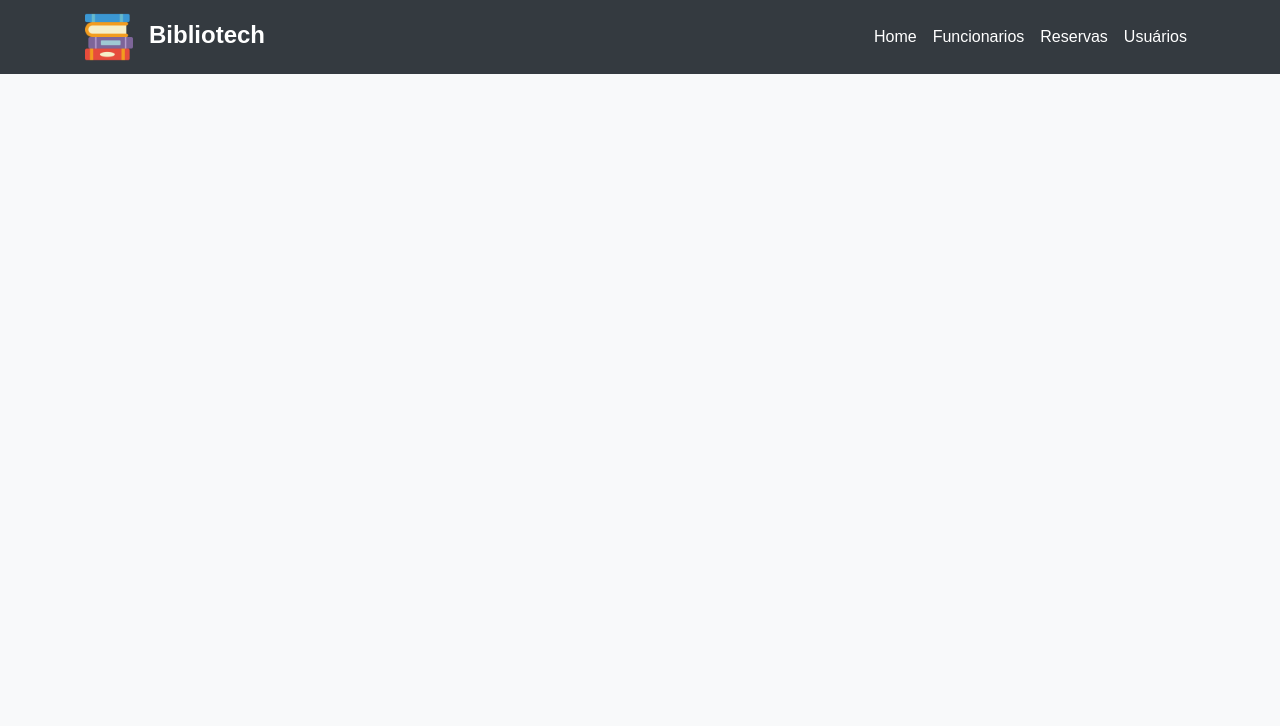
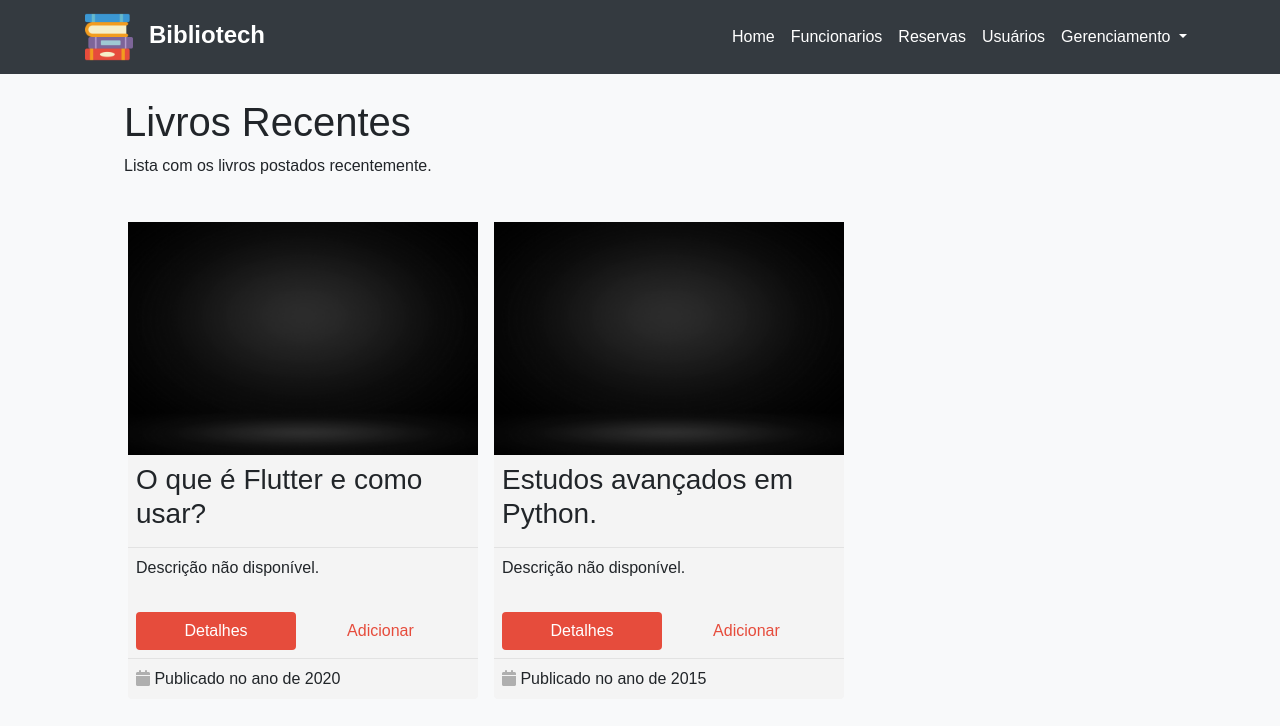
Before and after one commit to ikatahira/Biblio_Tech_Fatec_AMS, a Django app: page / in a window 1280 px wide. Shown: the top 726 px of the page. Run offline with Django 5.2, Linux system fonts and the light colour scheme; data comes from the database, SQL or seed files in the repository; both versions use the stored data as it was after the commit; some libraries are stand-ins or nearby versions.

Commit message:
Modificando pagina base

```diff
--- a/pastamodel/appmodelo/static/css/style.css
+++ b/pastamodel/appmodelo/static/css/style.css
@@ -18,3 +18,72 @@ body {
 .nav-item a:hover {
   color: #b6b6b6 !important;
 }
+
+.dropdown-menu a {
+  color: #343a40 !important;
+  transition: 0.3s;
+}
+
+.dropdown-menu a:hover {
+  color: #e64c3c !important;
+  border-bottom: 1px solid #e64c3c;
+}
+
+/* */
+
+.card-container {
+  display: flex;
+  justify-content: left;
+  align-items: center;
+  padding: 20px;
+}
+
+.card {
+  width: 350px;
+  background-color: #f4f4f4;
+  border: none !important;
+  transition: transform 0.3s ease, box-shadow 0.3s ease;
+  text-align: left;
+  cursor: pointer;
+}
+
+.card:hover {
+  transform: translateY(-10px);
+  box-shadow: 5px 5px 10px rgba(0, 0, 0, 0.3);
+}
+
+.card-content {
+  border-top: 1px solid #b6b6b648;
+}
+
+.btn-card {
+  background-color: #e64c3c;
+  color: #fff;
+  width: 160px;
+}
+
+.btn-card:hover {
+  background-color: transparent;
+  color: #e64c3c;
+  width: 160px;
+  border: 1px solid #e64c3c;
+}
+
+.add {
+  background-color: transparent !important;
+  color: #e64c3c;
+}
+
+.add:hover {
+  background-color: transparent !important;
+  color: #e64c3c;
+  border: 1px solid #e64c3c;
+}
+
+.card-publish-date {
+  border-top: 1px solid #b6b6b648;
+}
+
+.card-publish-date i {
+  color: #afafaf !important;
+}
--- a/pastamodel/appmodelo/templates/Header.html
+++ b/pastamodel/appmodelo/templates/Header.html
@@ -16,7 +16,7 @@
     />
   </head>
   <body>
-    <nav class="navbar navbar-expand-md navbar-dark fixed-top">
+    <nav class="navbar navbar-expand-md navbar-dark">
       <div class="container">
         <a class="navbar-brand" href="{% url 'home' %}">
           <img
@@ -54,6 +54,60 @@
             <li class="nav-item">
               <a class="nav-link" href="{% url 'lista_usuarios' %}">Usuários</a>
             </li>
+
+            <li class="nav-item dropdown">
+              <a
+                class="nav-link dropdown-toggle"
+                href="#"
+                role="button"
+                data-bs-toggle="dropdown"
+                aria-expanded="false"
+              >
+                Gerenciamento
+              </a>
+              <ul class="dropdown-menu">
+                <li>
+                  <a class="dropdown-item" href="{% url 'lista_livros' %}"
+                    >Livros</a
+                  >
+                </li>
+                <li>
+                  <a class="dropdown-item" href="{% url 'lista_editoras' %}"
+                    >Editoras</a
+                  >
+                </li>
+                <li>
+                  <a class="dropdown-item" href="{% url 'lista_generos' %}"
+                    >Gêneros</a
+                  >
+                </li>
+                <li>
+                  <a class="dropdown-item" href="{% url 'lista_autores' %}"
+                    >Autores</a
+                  >
+                </li>
+                <li>
+                  <a class="dropdown-item" href="{% url 'lista_emprestimos' %}"
+                    >Empréstimos</a
+                  >
+                </li>
+                <li>
+                  <a class="dropdown-item" href="{% url 'lista_exemplares' %}"
+                    >Exemplares</a
+                  >
+                </li>
+                <li>
+                  <a class="dropdown-item" href="{% url 'lista_multas' %}"
+                    >Multas</a
+                  >
+                </li>
+                <li>
+                  <a class="dropdown-item" href="{% url 'lista_reservas' %}"
+                    >Reservas</a
+                  >
+                </li>
+              </ul>
+            </li>
           </ul>
         </div>
       </div>
@@ -62,5 +116,14 @@
     <script src="https://code.jquery.com/jquery-3.5.1.slim.min.js"></script>
     <script src="https://cdn.jsdelivr.net/npm/popper.js@1.16.0/dist/umd/popper.min.js"></script>
     <script src="https://stackpath.bootstrapcdn.com/bootstrap/4.5.2/js/bootstrap.min.js"></script>
+    <script
+      src="https://kit.fontawesome.com/e4264bec92.js"
+      crossorigin="anonymous"
+    ></script>
+    <script
+      src="https://cdn.jsdelivr.net/npm/bootstrap@5.3.3/dist/js/bootstrap.bundle.min.js"
+      integrity="sha384-YvpcrYf0tY3lHB60NNkmXc5s9fDVZLESaAA55NDzOxhy9GkcIdslK1eN7N6jIeHz"
+      crossorigin="anonymous"
+    ></script>
   </body>
 </html>
--- /dev/null
+++ b/pastamodel/appmodelo/templates/base.html
@@ -0,0 +1,37 @@
+{% extends 'Header.html' %} {% block content %} {% load static %}
+<div class="container">
+  <div class="base-title ml-4">
+    <h1>Livros Recentes</h1>
+    <p>Lista com os livros postados recentemente.</p>
+  </div>
+  <div class="card-container">
+    {% for livro in livros_recentes %}
+    <div class="card m-2">
+      <img src="{% static 'imgs/card-bg.jpg' %}" alt="" />
+      <div class="card-title m-2">
+        <h3>{{ livro.titulo }}</h3>
+      </div>
+      <div class="card-content p-2">
+        {% if livro.descricao %}
+        <p>{{ livro.descricao }}</p>
+        {% else %}
+        <p>Descrição não disponível.</p>
+        {% endif %}
+      </div>
+      <div class="card-buttons p-2">
+        <a href="{% url 'lista_livros' %}"
+          ><button class="btn btn-card details">Detalhes</button></a
+        >
+        <a href="{% url 'novo_livro' %}"
+          ><button class="btn btn-card add">Adicionar</button></a
+        >
+      </div>
+      <div class="card-publish-date p-2">
+        <i class="fa-solid fa-calendar"></i> Publicado no ano de
+        {{livro.ano_publicacao }}
+      </div>
+    </div>
+    {% endfor %}
+  </div>
+</div>
+{% endblock %}
--- a/pastamodel/appmodelo/templates/editar_funcionario.html
+++ b/pastamodel/appmodelo/templates/editar_funcionario.html
@@ -4,4 +4,4 @@
   {% csrf_token %} {{ form.as_p }}
   <button type="submit" class="btn btn-primary">Salvar</button>
 </form>
-{% endblock %}
+  {% endblock %}
--- a/pastamodel/appmodelo/views/HomeViews.py
+++ b/pastamodel/appmodelo/views/HomeViews.py
@@ -1,4 +1,9 @@
 from django.shortcuts import render
+from ..models import Livro
 
 def home(request):
-    return render(request, 'home.html')
+    # Use o nome correto do campo de data de publicação
+    livros_recentes = Livro.objects.all().order_by('-ano_publicacao')
+
+    # Renderizar a página inicial com os livros recentes
+    return render(request, 'base.html', {'livros_recentes': livros_recentes})
--- a/pastamodel/appmodelo/views/LivroViews.py
+++ b/pastamodel/appmodelo/views/LivroViews.py
@@ -36,3 +36,8 @@ def deletar_livro(request, pk):
     livro = get_object_or_404(Livro, pk=pk)
     livro.delete()
     return redirect('lista_livros')
+
+def livros_recentes(request):
+    livros = Livro.objects.all().order_by('-data_publicacao')
+
+    return render(request, 'livros_recentes.html', {'livros': livros})
--- a/pastamodel/projmodel/urls.py
+++ b/pastamodel/projmodel/urls.py
@@ -1,10 +1,10 @@
 from django.urls import path
 
-from appmodelo.views import home
+from appmodelo.views.HomeViews import home
 from appmodelo.views.GeneroViews import lista_generos, detalhes_genero, novo_genero, editar_genero, deletar_genero
 from appmodelo.views.EditoraViews import lista_editoras, detalhes_editora, nova_editora, editar_editora, deletar_editora
 from appmodelo.views.AutorViews import lista_autores, detalhes_autor, novo_autor, editar_autor, deletar_autor
-from appmodelo.views.LivroViews import lista_livros, detalhes_livro, novo_livro, editar_livro, deletar_livro
+from appmodelo.views.LivroViews import lista_livros, detalhes_livro, novo_livro, editar_livro, deletar_livro, livros_recentes
 from appmodelo.views.ExemplarViews import lista_exemplares, detalhes_exemplar, novo_exemplar, editar_exemplar, deletar_exemplar
 from appmodelo.views.FuncionarioViews import lista_funcionarios,detalhes_funcionario, novo_funcionario, editar_funcionario, deletar_funcionario
 from appmodelo.views.UsuarioViews import lista_usuarios, detalhes_usuario, novo_usuario, editar_usuario, deletar_usuario
@@ -46,6 +46,7 @@ urlpatterns = [
     path('livro/novo/', novo_livro, name='novo_livro'),
     path('livro/editar/<int:pk>/', editar_livro, name='editar_livro'),
     path('livro/deletar/<int:pk>/', deletar_livro, name='deletar_livro'),
+    path('livro/livros-recentes/', livros_recentes, name='livros_recentes'),
 
     # URLs para o modelo Exemplar
     path('exemplares/', lista_exemplares, name='lista_exemplares'),
```
Also changed, not shown: pastamodel/appmodelo/templates/home.html (deleted, +0 -34 lines), pastamodel/appmodelo/static/imgs/card-bg.jpg (added), pastamodel/db.sqlite3.
